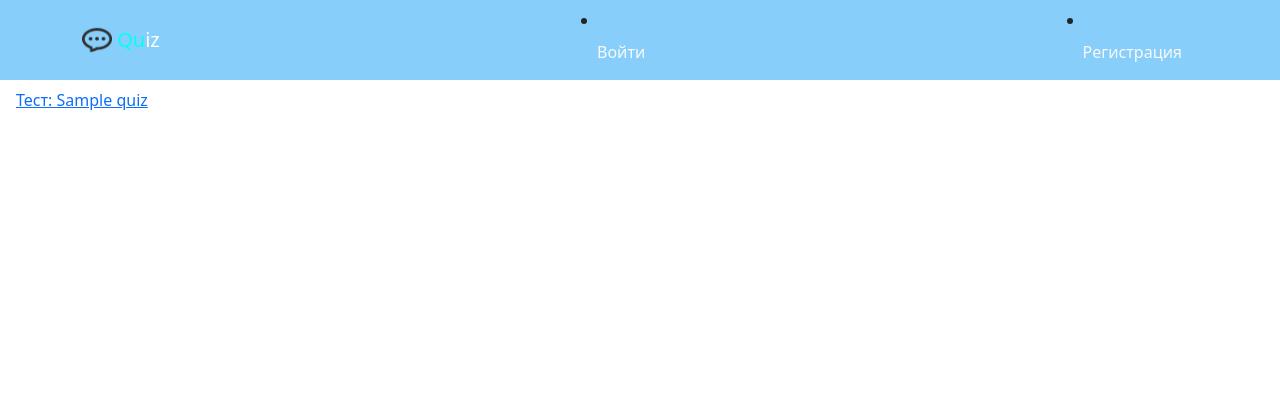
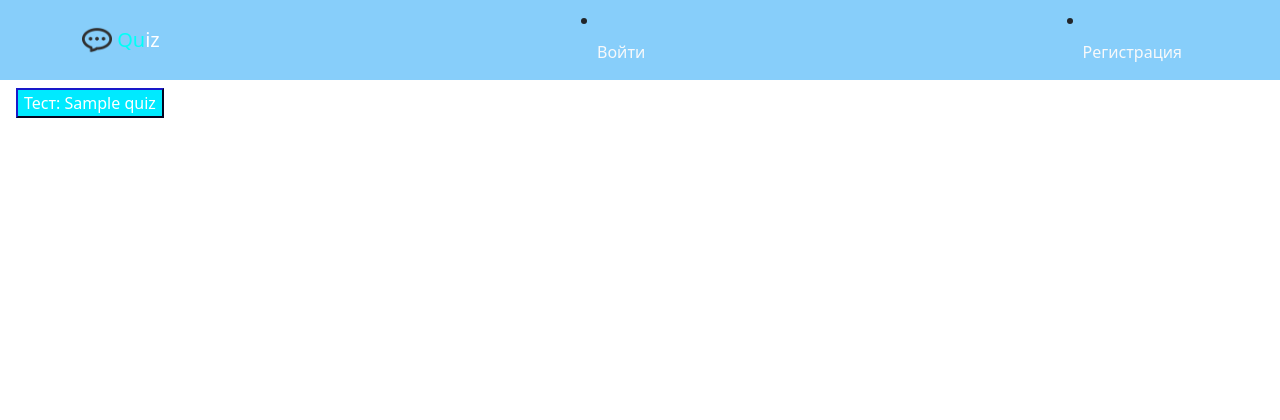
Before and after one commit to p17m0/KokosOpros, a Django app: page / in a window 1280 px wide. Shown: the top 420 px of the page. Run offline with Django 4.2, Linux system fonts and the light colour scheme; tables that the repository leaves empty hold one stand-in row (values such as "Sample post"); some libraries are stand-ins or nearby versions.

Commit message:
mini fix

```diff
--- a/kokos_opros/templates/quiz/index.html
+++ b/kokos_opros/templates/quiz/index.html
@@ -6,7 +6,9 @@
     <ul class="list-group list-group-flush">
       <li class="list-group-item">
         <a href="{% url 'quiz:quizs' quiz.id %}">
-          Тест: {{ quiz.name }}
+          <button style="background-color:rgb(0, 234, 255); border-color:rgb(15, 15, 117); color:white">
+            Тест: {{ quiz.name }}
+          </button>
         </a>
       </li>
     </ul>
--- a/kokos_opros/templates/users/profile.html
+++ b/kokos_opros/templates/users/profile.html
@@ -1,5 +1,5 @@
 {% extends 'base.html' %}
-{% block title %}Вы вышли из системы{% endblock %}
+{% block title %}Ваш профиль{% endblock %}
 {% block content %}
 <div class="row justify-content-center">
   <div class="col-md-8 p-5">
```
